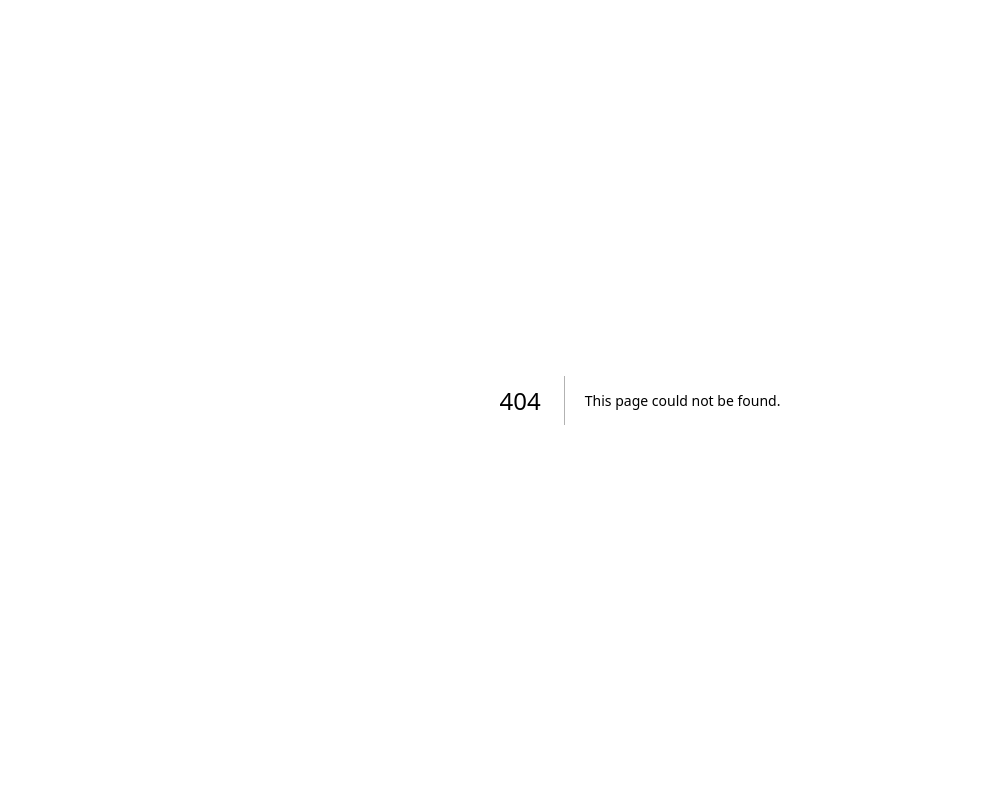
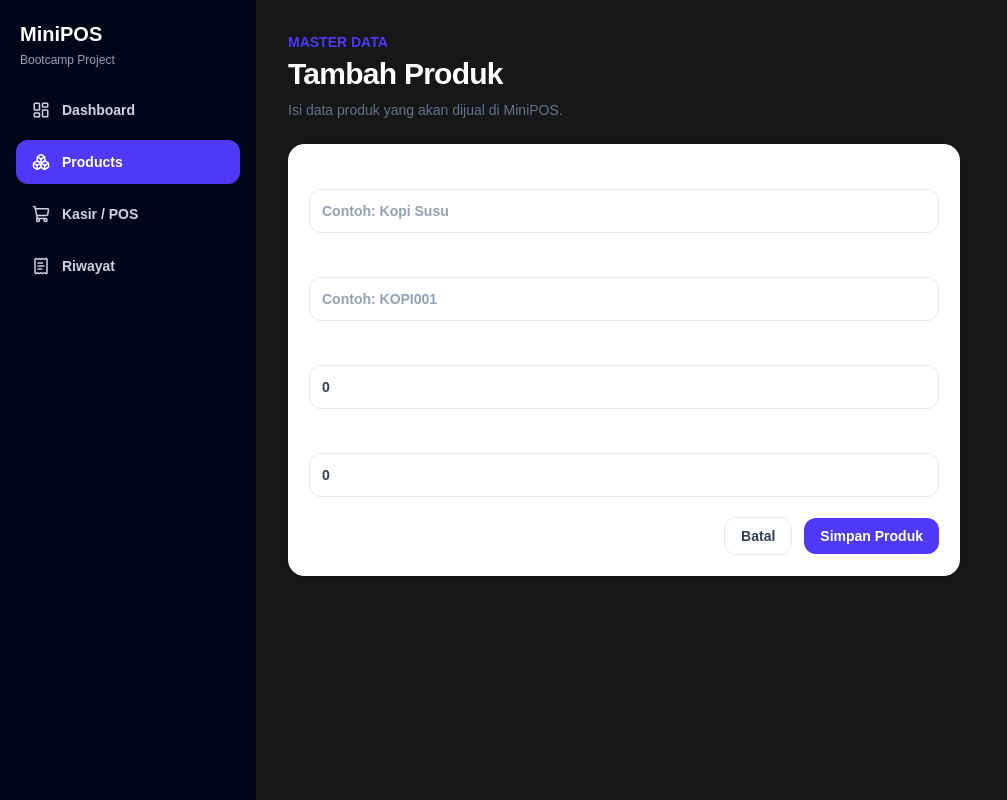
Before and after one commit to taqiyyhdh/mini-pos, a Next.js app: page /products/create in a window 1280 px wide. Before the commit this address had no page. Shown: the whole page, without its empty margins (0-1007 px from the left). Built offline with nearby package versions, Linux system fonts and the light colour scheme.

Commit message:
feat: add product form

```diff
--- /dev/null
+++ b/src/app/(dashboard)/products/create/page.tsx
@@ -0,0 +1,35 @@
+"use client";
+import { useRouter } from "next/navigation";
+import { ProductForm } from "@/components/products/product-form";
+import { addProduct } from "@/utils/product-storage";
+import type { ProductInput } from "@/types/product";
+
+export default function CreateProductPage() {
+  const router = useRouter();
+  function handleCreateProduct(values: ProductInput) {
+    addProduct(values);
+    router.push("/products");
+  }
+
+  return (
+    <div className="max-w-2xl">
+      <p className="text-sm font-bold text-indigo-600">
+        MASTER DATA
+      </p>
+
+      <h1 className="mt-1 text-3xl font-black tracking-tight">
+        Tambah Produk
+      </h1>
+
+      <p className="mt-2 text-sm text-slate-500">
+        Isi data produk yang akan dijual di MiniPOS.
+      </p>
+
+      <div className="mt-6 rounded-2xl border bg-white p-5 shadow-sm">
+        <ProductForm onSubmit={handleCreateProduct} />
+      </div>
+
+    </div>
+
+  )
+}
--- a/src/app/(dashboard)/products/page.tsx
+++ b/src/app/(dashboard)/products/page.tsx
@@ -1,12 +1,13 @@
 "use client";
 import Link from "next/link";
-import { useState, useMemo } from "react";
+import { useEffect, useState, useMemo } from "react";
 import { Button } from "@/components/ui/button";
 import { Input } from "@/components/ui/input";
 import { EmptyState } from "@/components/ui/empty-state";
 import {Plus,Search} from "lucide-react";
 import type { Product } from "@/types/product";
 import { formatCurrency } from "@/utils/currency";
+import { getProducts } from "@/utils/product-storage";
 
 const sampleProducts: Product[] = [
   {
@@ -34,14 +35,20 @@ const sampleProducts: Product[] = [
 
 export default function ProductsPage() {
   const [search, setSearch] = useState("");
+  const [products, setProducts] = useState<Product[]>([]);
+
+  useEffect(() => {
+    setProducts(getProducts());
+  }, []);
+
   const filtered = useMemo(() => {
     const keyword = search.toLowerCase();
 
-    return sampleProducts.filter((product) =>
+    return products.filter((product) =>
         product.name.toLowerCase().includes(keyword) ||
         product.sku.toLowerCase().includes(keyword)
     );
-  }, [search]);
+  }, [products, search]);
 
   return (
     <div>
--- /dev/null
+++ b/src/components/products/product-form.tsx
@@ -0,0 +1,161 @@
+"use client";
+import { useState } from "react";
+import Link from "next/link";
+import { Button } from "@/components/ui/button";
+import { Input } from "@/components/ui/input";
+import { ProductInput } from "@/types/product";
+
+// Definisikan tipe props
+type ProductFormProps = {
+  initialValues?: ProductInput;
+  submitLabel?: string;
+  onSubmit: (values: ProductInput) => void;
+}
+
+// nilai bawaan (default values)
+const defaultValues: ProductInput = {
+  name: "",
+  sku: "",
+  price: 0,
+  stock: 0,
+};
+
+// komponent utama
+export function ProductForm({
+  initialValues = defaultValues,
+  submitLabel = "Simpan Produk",
+  onSubmit,
+}: ProductFormProps) {
+  const [values, setValues] = useState<ProductInput>(initialValues);
+
+  // helper untuk update input field
+  function updateField(
+    field: keyof ProductInput,
+    value: string
+  ) {
+    setValues((current) =>  ({
+      ...current,
+      [field]: field === "price" || field === "stock"
+        ? Number(value)
+        : value,
+    }));
+  }
+
+// definisikan tipe dan fungsi validasi
+type FormErrors = Partial<Record<keyof ProductInput, string>>;
+
+function validateProduct(values: ProductInput) {
+  const errors: FormErrors = {};
+  if (!values.name.trim()) {
+    errors.name = "Nama produk wajib diisi.";
+  }
+  if (!values.sku.trim()) {
+    errors.sku = "SKU wajib diisi.";
+  }
+  if (values.price <= 0) {
+    errors.price = "Harga harus lebih dari 0.";
+  }
+  if (values.stock <= 0) {
+    errors.stock = "Stok tidak boleh minus.";
+  }
+  return errors;
+}
+
+  // handler untuk submit form
+  const [errors, setErrors] = useState<FormErrors>({});
+  function handleSubmit (event:React.FormEvent<HTMLFormElement>) {
+  event.preventDefault();
+
+    const validationErrors = validateProduct(values);
+    setErrors(validationErrors);
+
+    if (Object.keys(validationErrors).length > 0) {
+      return;
+    }
+    onSubmit(values);
+  }
+
+  return (
+    <form onSubmit={handleSubmit} className="space-y-5">
+      <div>
+        <label >
+          Nama Produk
+        </label>
+        <Input
+          value={values.name}
+          onChange={(event) => updateField("name", event.target.value)}
+          placeholder="Contoh: Kopi Susu"
+        />
+
+         {errors.name && (
+          <p className="mt-1 text-sm font-semibold text-red-600">
+            {errors.name}
+          </p>
+        )}
+      </div>
+
+      <div>
+        <label >
+          SKU
+        </label>
+        <Input
+          value={values.sku}
+          onChange={(event) => updateField("sku", event.target.value)}
+          placeholder="Contoh: KOPI001"
+        />
+
+         {errors.name && (
+          <p className="mt-1 text-sm font-semibold text-red-600">
+            {errors.name}
+          </p>
+        )}
+      </div>
+
+      <div>
+        <label >
+          Harga Produk
+        </label>
+        <Input
+          type="number"
+          value={values.price}
+          onChange={(event) => updateField("price", event.target.value)}
+          placeholder="Contoh: 18000"
+        />
+
+         {errors.price && (
+          <p className="mt-1 text-sm font-semibold text-red-600">
+            {errors.price}
+          </p>
+        )}
+      </div>
+
+      <div>
+        <label >
+          Jumlah Stok
+        </label>
+        <Input
+          type="number"
+          value={values.stock}
+          onChange={(event) => updateField("stock", event.target.value)}
+          placeholder="Contoh: 12"
+        />
+
+         {errors.stock && (
+          <p className="mt-1 text-sm font-semibold text-red-600">
+            {errors.stock}
+          </p>
+        )}
+      </div>
+
+      <div  className="flex items-center justify-end gap-3">
+        <Button variant="secondary" asChild>
+          <Link href="/products">Batal</Link>
+        </Button>
+        <Button type="submit">
+          {submitLabel}
+        </Button>
+      </div>
+    </form>
+  )
+
+}
--- a/src/types/product.ts
+++ b/src/types/product.ts
@@ -5,3 +5,5 @@ export type Product = {
   price: number;
   stock: number;
 };
+
+export type ProductInput = Omit<Product, "id">;
--- /dev/null
+++ b/src/utils/product-storage.ts
@@ -0,0 +1,51 @@
+import type {Product, ProductInput} from "@/types/product";
+
+const STORAGE_KEY = "minipos-products";
+
+const sampleProducts: Product[] = [
+  {
+    id: "1",
+    name: "Kopi Susu",
+    sku: "KOPI001",
+    price: 18000,
+    stock: 10,
+  },
+  {
+    id: "2",
+    name: "Teh Manis",
+    sku: "TEH001",
+    price: 8000,
+    stock: 5,
+  },
+];
+
+export function getProducts() {
+  if (typeof window === "undefined")
+    return sampleProducts;
+
+  const saved = window.localStorage.getItem(STORAGE_KEY);
+
+  if (!saved) {
+    window.localStorage.setItem(
+      STORAGE_KEY,
+      JSON.stringify(sampleProducts)
+    );
+    return sampleProducts;
+  }
+  return JSON.parse(saved) as Product[];
+}
+
+export function addProduct(input: ProductInput) {
+  const products = getProducts();
+  const newProducts: Product = {
+    id: crypto.randomUUID(),
+    ...input,
+  };
+  const nextProducts = [newProducts, ...products];
+
+  window.localStorage.setItem(
+    STORAGE_KEY,
+    JSON.stringify(nextProducts)
+  );
+  return newProducts;
+}
```
